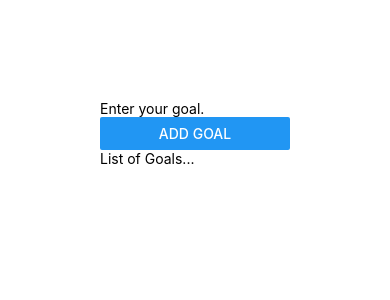
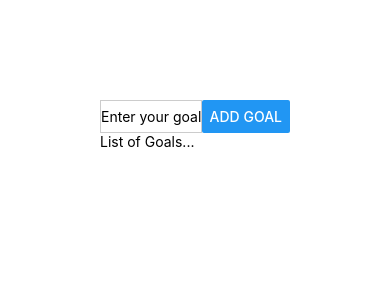
Before and after one commit to allenmurfee/track-your-goals-app-react-native, a React Native app: screen / in a window 390 px wide. Shown: the top 300 px of the page. Built offline with nearby package versions, Linux system fonts and the light colour scheme.

Commit message:
added some flexbox styling

```diff
--- a/App.js
+++ b/App.js
@@ -5,8 +5,8 @@
   return (
     <View style={styles.appContainer}>
       {/* Input area for Goal */}
-      <View>
-        <TextInput placeholder="Enter your goal." />
+      <View style={styles.inputContainer}>
+        <TextInput placeholder="Enter your goal." style={styles.textInput} />
         <Button title="Add Goal" />
       </View>
       {/* List view for all goals */}
@@ -21,12 +21,14 @@
 const styles = StyleSheet.create({
   appContainer: {
     padding: 100,
-    flex: 1,
-    backgroundColor: "#fff",
   },
-  textStyle: {
-    marginBottom: 20,
-    borderWidth: 2,
-    padding: 16,
+  inputContainer: {
+    flexDirection: "row",
+    justifyContent: "space-between",
+  },
+  textInput: {
+    borderWidth: 1,
+    borderColor: "#cccccc",
+    width: "80%",
   },
 });
```
